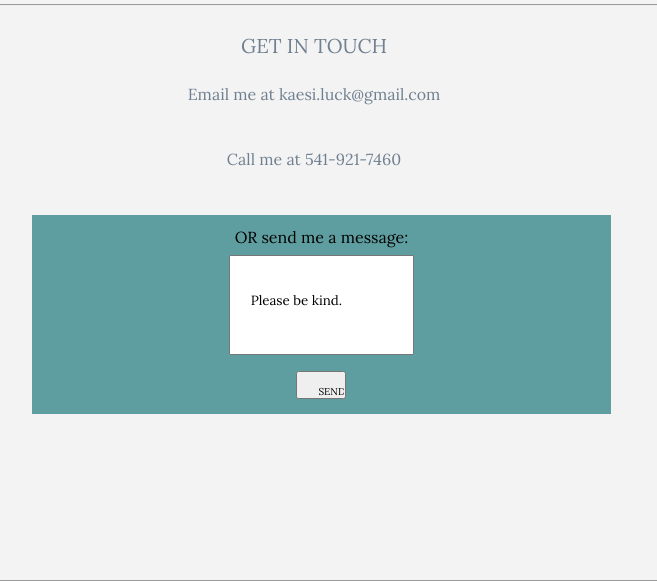
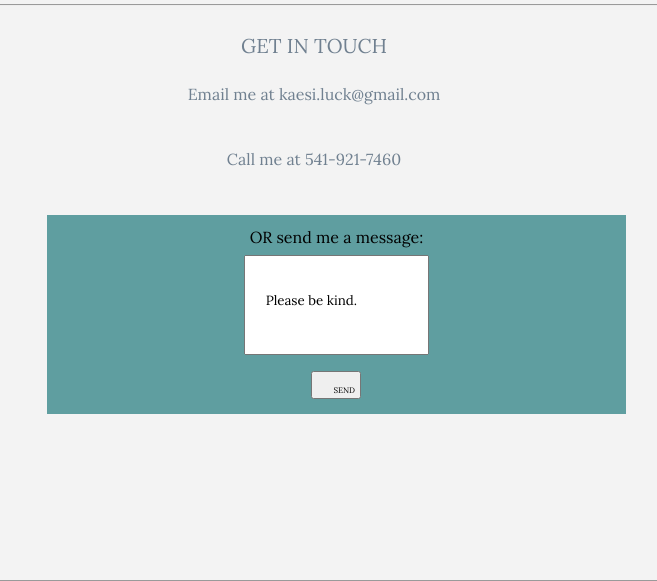
Before and after one commit to kaesiluck/kaesiluck.github.io, a PHP site: page /contactMe.html in a window 1280 px wide. Shown: the part 712-1293 px from the top of the page, without its empty margins (326-983 px from the left). Run offline with PHP 8.4, Linux system fonts and the light colour scheme.

Commit message:
Update style.css

```diff
--- a/style.css
+++ b/style.css
@@ -680,7 +680,7 @@ div.contact-main form {
    height: 175px;
    padding: 12px 20px 12px 20px;
    text-align: center;
-   margin-left: 350px;
+   margin-left: 365px;
 }
 
 div.contact-main input[type = text] {
@@ -695,7 +695,7 @@ div.contact-main input[type = text] {
 
 div.contact-main input[type = submit] {
   font-family: Lora;
-  font-size: 10px;
+  font-size: 8px;
   width: 50px;
   height: 25px;
   padding: 12px 20px 12px 20px;
```
